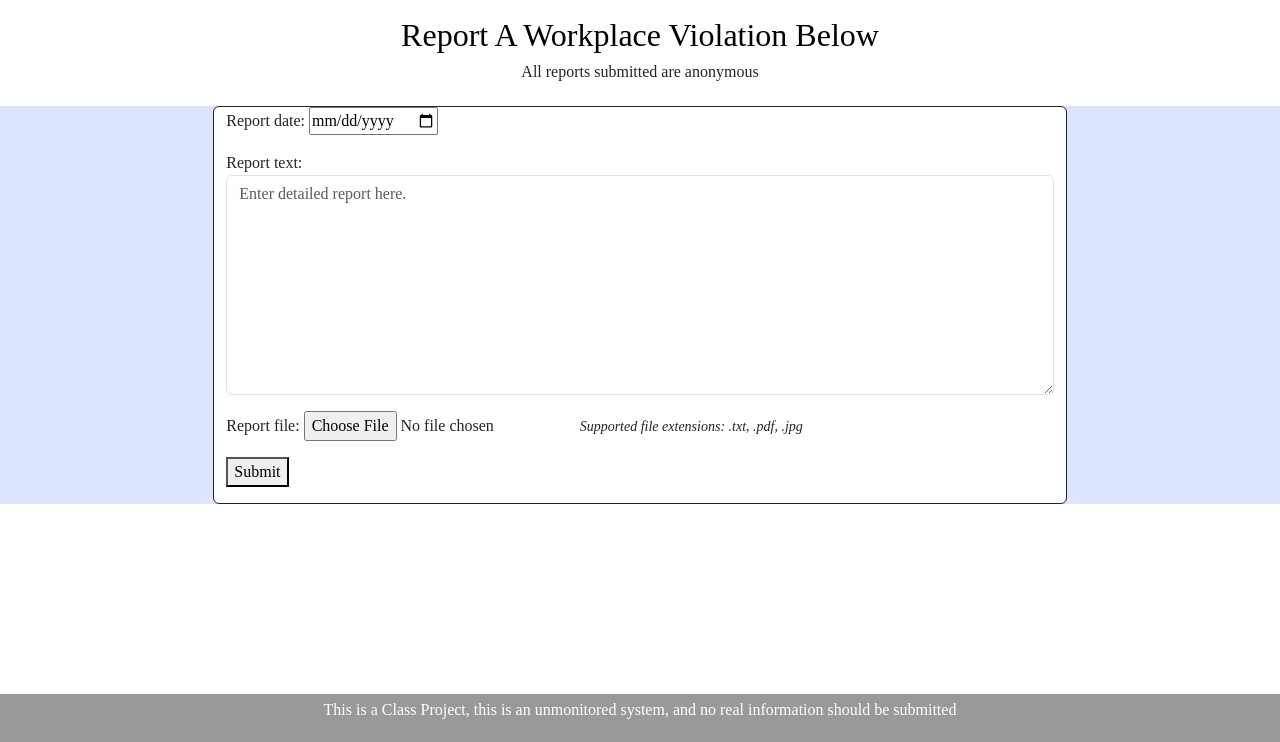
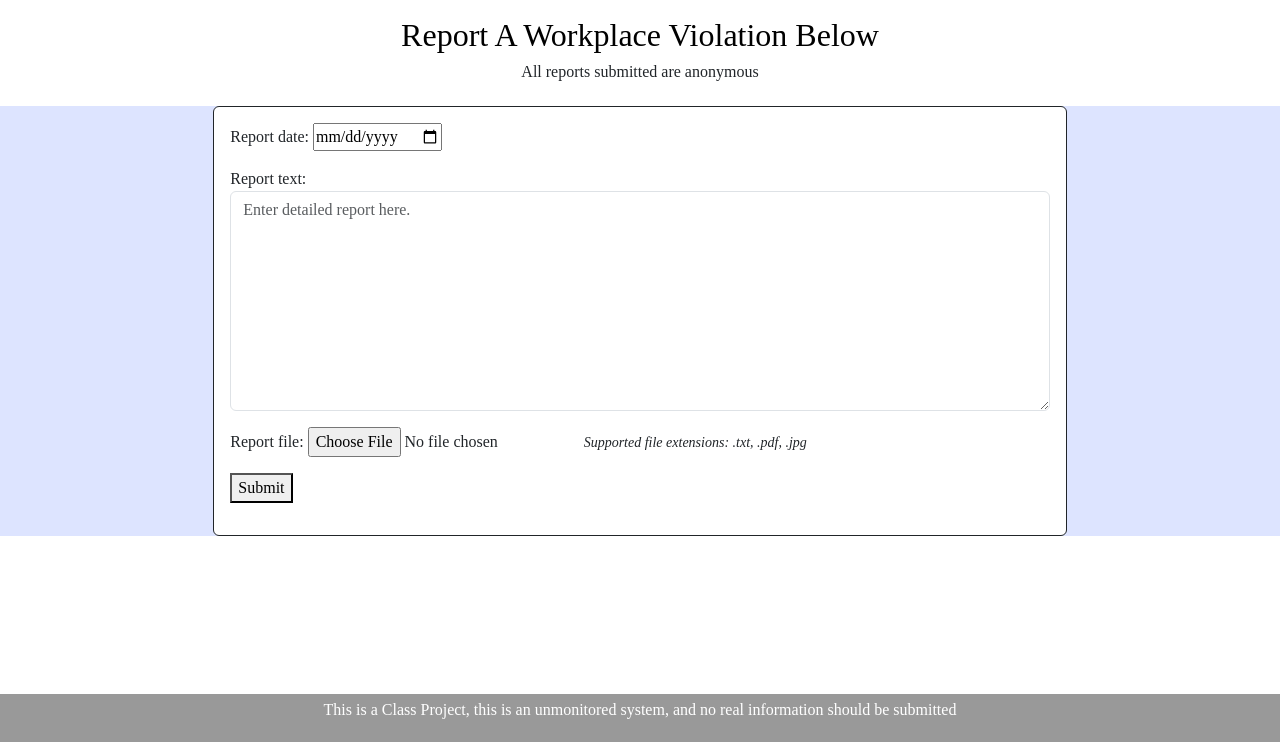
Before and after one commit to ashley-sokol/SemesterProject, a Django app: page /workplace_violation_app/ in a window 1280 px wide. Shown: the part 58-800 px from the top of the page. Run offline with Django 5.2, Linux system fonts and the light colour scheme; some libraries are stand-ins or nearby versions.

Commit message:
Added padding to report

```diff
--- a/workplace_violation_app/templates/workplace_violation_app/index.html
+++ b/workplace_violation_app/templates/workplace_violation_app/index.html
@@ -15,7 +15,7 @@
 <!--      <h5>The Anonymous Workplace Whistleblower</h5>-->
     </div>
     <div class="row  border-dark " style="background-color:rgba(199,210,255,.6)" >
-      <div class="container col-md-8 rounded bg-body border border-dark" style="text-align:left">
+      <div class="container col-md-8 p-3 rounded bg-body border border-dark" style="text-align:left">
 <!--        <h3> Report a Violation Anonymously</h3>-->
         <form action ="" method = "post" enctype="multipart/form-data">
 
```
